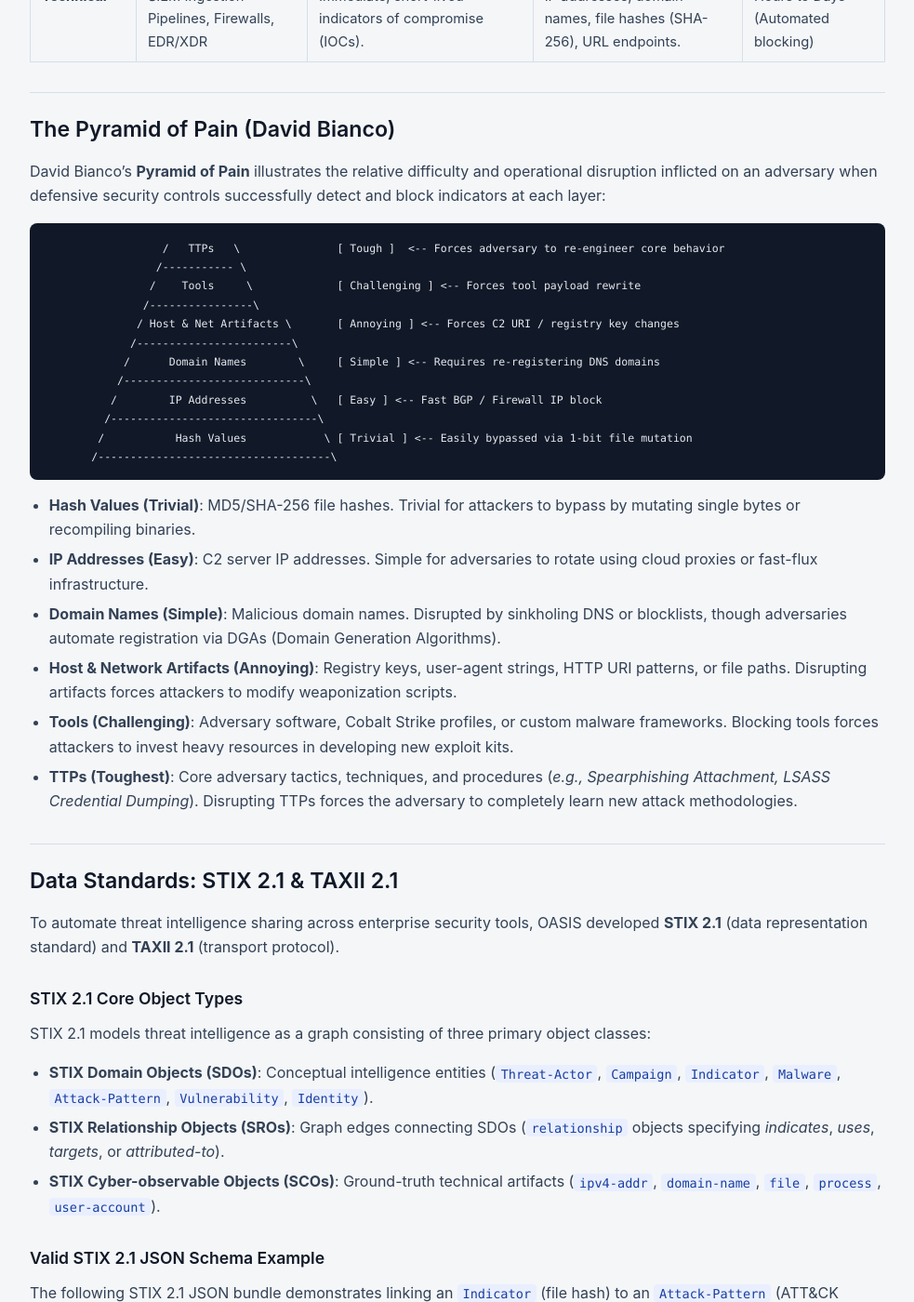
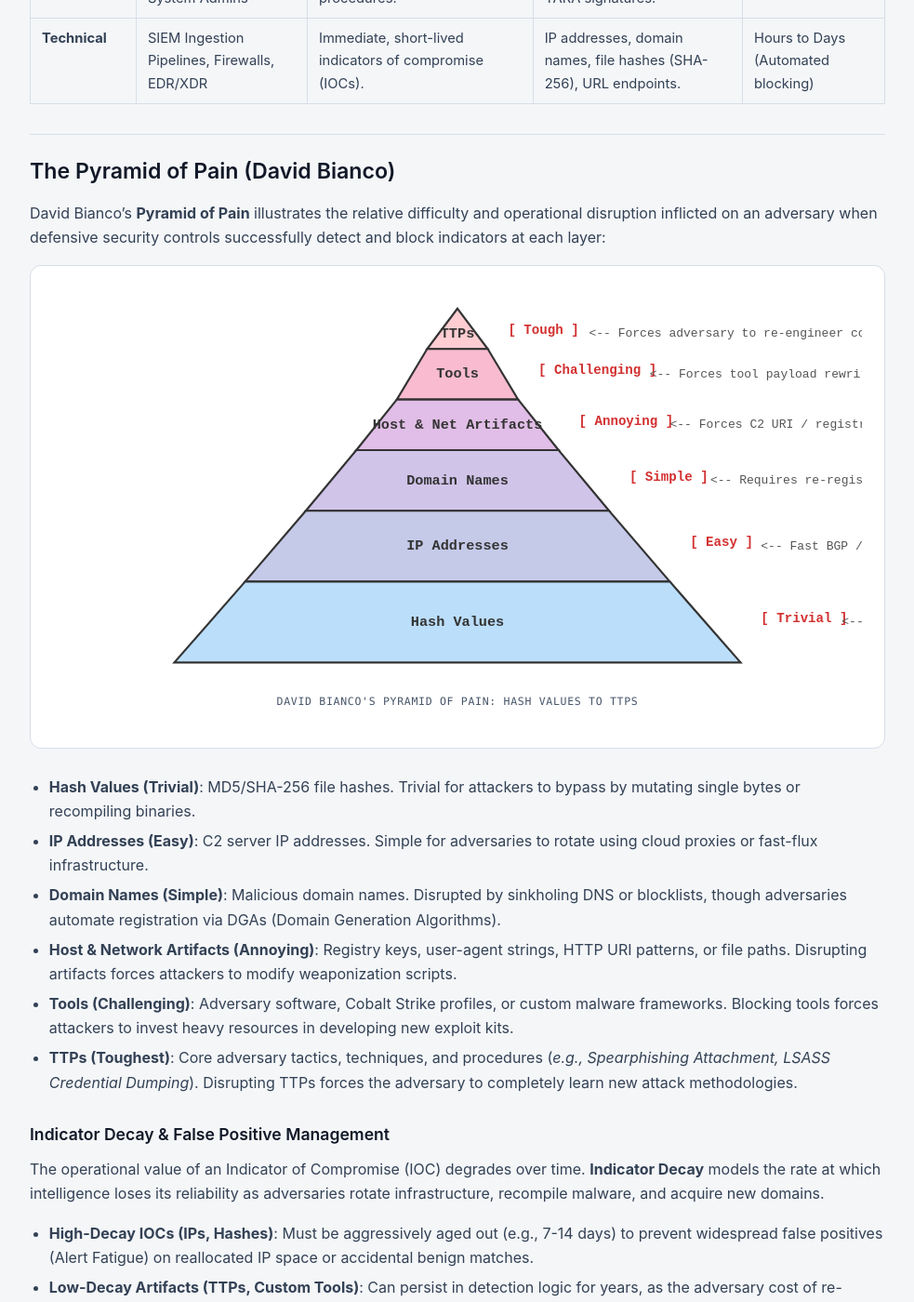
Before and after one commit to llody9977/journal, a Jekyll site: the page built from topics/cyber-threat-intelligence.md, in a window 1280 px wide and 1400 px high, scrolled down 2052 px. Shown: the whole window at 93% size, without its empty margins (280-1263 px from the left). Built offline with Jekyll 4.4.1, drawn with Linux system fonts in a browser that asks for light colours; some of the changed text lies outside the part shown.

Commit message:
docs: remediate section 6 review findings and migrate text diagrams to SVG

````diff
--- a/topics/cyber-threat-intelligence.md
+++ b/topics/cyber-threat-intelligence.md
@@ -18,11 +18,11 @@ last_verified: 2026-08-13
 
 ## The 6-Stage CTI Operational Lifecycle
 
-Per NIST SP 800-150 standards, effective threat intelligence operations follow a continuous 6-stage lifecycle driven by explicit organizational requirements:
+Mature threat intelligence operations follow a continuous 6-stage intelligence lifecycle driven by explicit organizational requirements:
 
 <div class="diagram-frame">
   <img src="{{ '/assets/img/cyber-threat-intelligence.svg' | relative_url }}" alt="Cyber Threat Intelligence 6-stage lifecycle diagram.">
-  <p class="diagram-caption">NIST SP 800-150 CTI Lifecycle: Requirements &leftrightarrow; Collection &leftrightarrow; Processing &leftrightarrow; Analysis &leftrightarrow; Dissemination &leftrightarrow; Feedback</p>
+  <p class="diagram-caption">CTI Lifecycle: Requirements &leftrightarrow; Collection &leftrightarrow; Processing &leftrightarrow; Analysis &leftrightarrow; Dissemination &leftrightarrow; Feedback</p>
 </div>
 
 1. **Planning & Direction (Priority Intelligence Requirements - PIRs)**: Define explicit intelligence questions based on business risk, critical assets, geographic footprint, and threat landscape (*e.g., "Which ransomware groups are targeting financial services in Q3?"*).
@@ -47,20 +47,10 @@ Intelligence is categorized into 4 operational tiers based on consumer audience,
 
 David Bianco's **Pyramid of Pain** illustrates the relative difficulty and operational disruption inflicted on an adversary when defensive security controls successfully detect and block indicators at each layer:
 
-```
-                  /   TTPs   \               [ Tough ]  <-- Forces adversary to re-engineer core behavior
-                 /----------- \
-                /    Tools     \             [ Challenging ] <-- Forces tool payload rewrite
-               /----------------\
-              / Host & Net Artifacts \       [ Annoying ] <-- Forces C2 URI / registry key changes
-             /------------------------\
-            /      Domain Names        \     [ Simple ] <-- Requires re-registering DNS domains
-           /----------------------------\
-          /        IP Addresses          \   [ Easy ] <-- Fast BGP / Firewall IP block
-         /--------------------------------\
-        /           Hash Values            \ [ Trivial ] <-- Easily bypassed via 1-bit file mutation
-       /------------------------------------\
-```
+<div class="diagram-frame">
+  <img src="{{ '/assets/img/pyramid-of-pain.svg' | relative_url }}" alt="Pyramid of Pain diagram.">
+  <p class="diagram-caption">David Bianco's Pyramid of Pain: Hash Values to TTPs</p>
+</div>
 
 - **Hash Values (Trivial)**: MD5/SHA-256 file hashes. Trivial for attackers to bypass by mutating single bytes or recompiling binaries.
 - **IP Addresses (Easy)**: C2 server IP addresses. Simple for adversaries to rotate using cloud proxies or fast-flux infrastructure.
@@ -68,6 +58,12 @@ David Bianco's **Pyramid of Pain** illustrates the relative difficulty and opera
 - **Host & Network Artifacts (Annoying)**: Registry keys, user-agent strings, HTTP URI patterns, or file paths. Disrupting artifacts forces attackers to modify weaponization scripts.
 - **Tools (Challenging)**: Adversary software, Cobalt Strike profiles, or custom malware frameworks. Blocking tools forces attackers to invest heavy resources in developing new exploit kits.
 - **TTPs (Toughest)**: Core adversary tactics, techniques, and procedures (*e.g., Spearphishing Attachment, LSASS Credential Dumping*). Disrupting TTPs forces the adversary to completely learn new attack methodologies.
+
+### Indicator Decay & False Positive Management
+The operational value of an Indicator of Compromise (IOC) degrades over time. **Indicator Decay** models the rate at which intelligence loses its reliability as adversaries rotate infrastructure, recompile malware, and acquire new domains.
+- **High-Decay IOCs (IPs, Hashes)**: Must be aggressively aged out (e.g., 7-14 days) to prevent widespread false positives (Alert Fatigue) on reallocated IP space or accidental benign matches.
+- **Low-Decay Artifacts (TTPs, Custom Tools)**: Can persist in detection logic for years, as the adversary cost of re-engineering them remains high.
+Effective CTI programs utilize Threat Intelligence Platforms (TIPs) with automated feed decay configurations to gracefully expire stale IOCs and manage the false-positive lifecycle dynamically.
 
 ## Data Standards: STIX 2.1 & TAXII 2.1
 
````
Also changed, not shown: topics/detection-engineering.md (+4 -13 lines), topics/operational-intrusion-frameworks.md (+4 -11 lines), topics/threat-hunting.md (+4 -11 lines), assets/img/adversary-emulation.svg (added), assets/img/cyber-threat-intelligence.svg (added), assets/img/detection-engineering.svg (added), assets/img/diamond-model.svg (added), assets/img/peak-hunting-framework.svg (added), assets/img/precision-vs-recall.svg (added), assets/img/pyramid-of-pain.svg (added), assets/img/threat-hunting.svg (added), assets/img/threat-modeling-design.svg (added).
